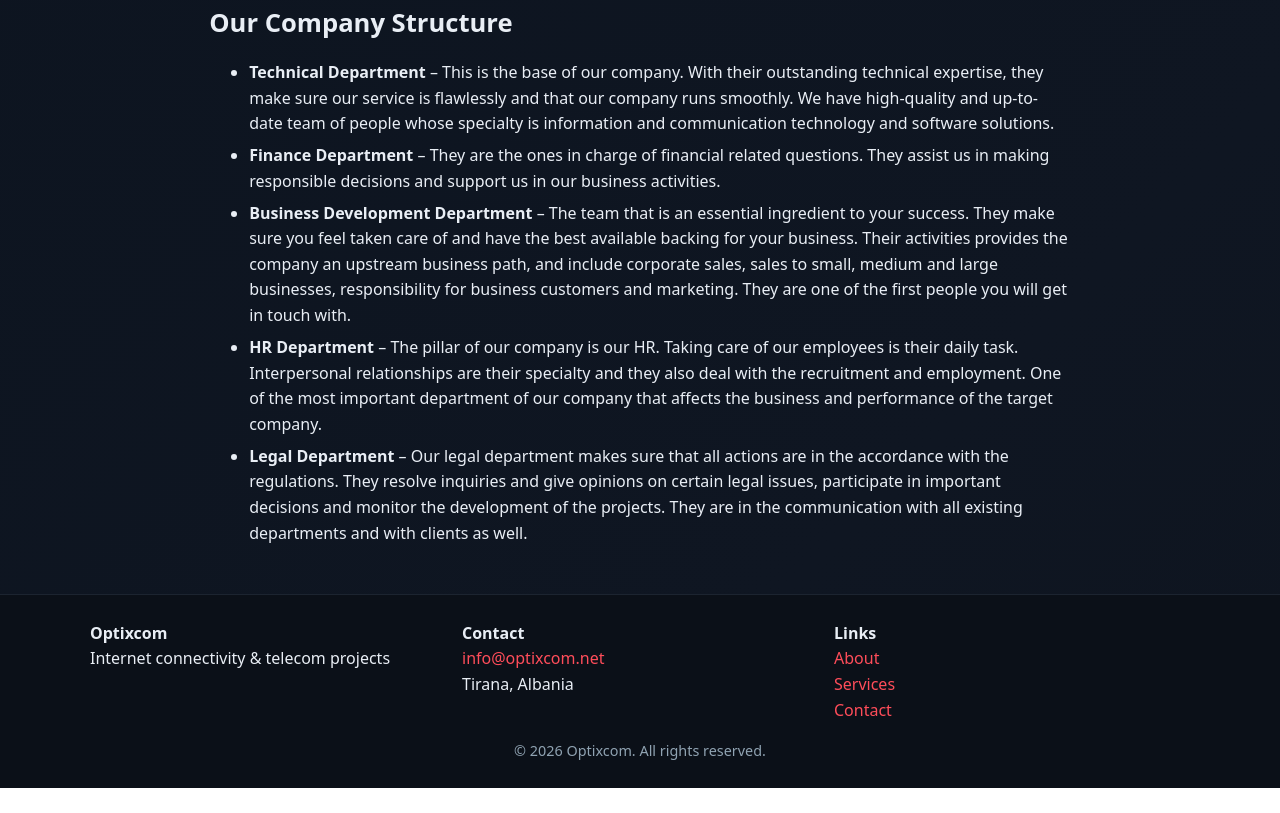
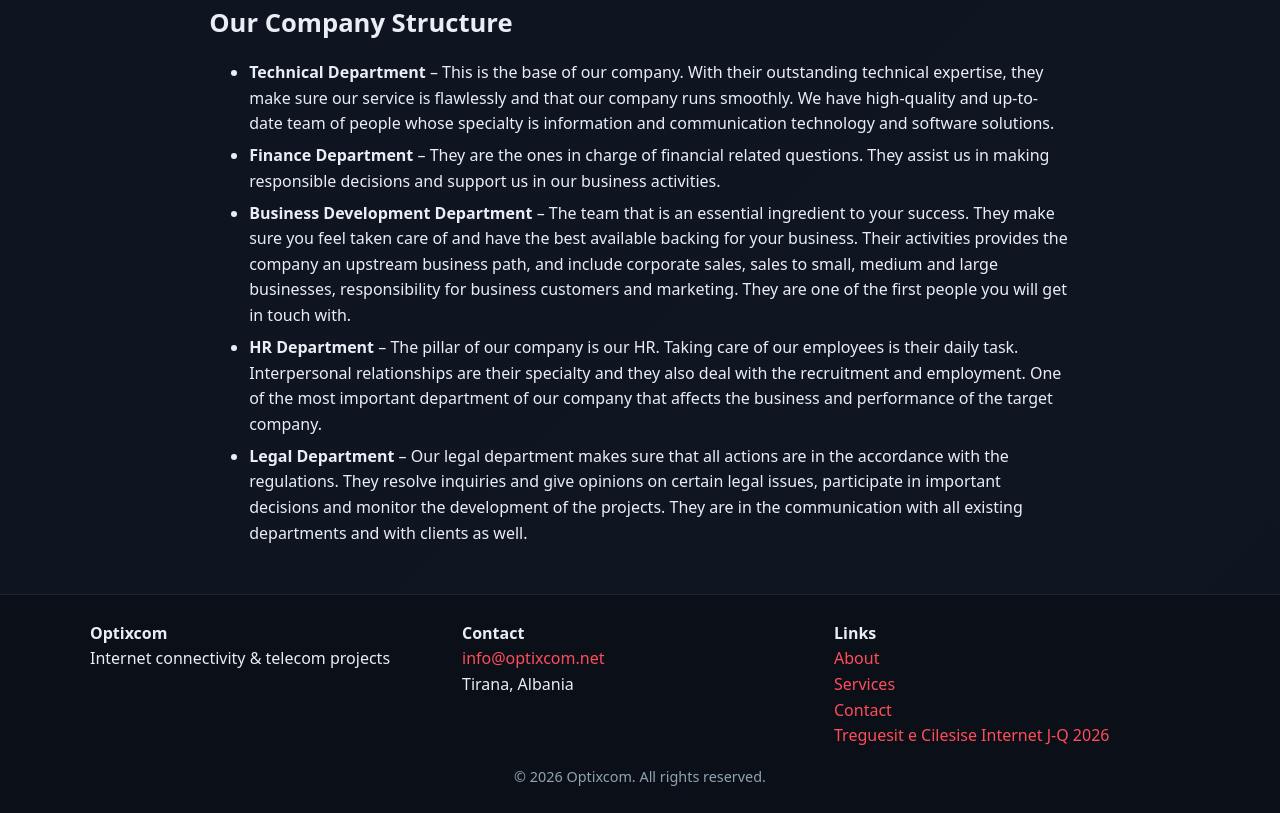
Before and after one commit to n-geraldo/optixcom-web, a website: page about.html in a window 1280 px wide. Shown: the part 762-1575 px from the top of the page. Before the commit the page ends 1550 px from the top, so only its background shows below. Drawn offline with Linux system fonts and the light colour scheme.

Commit message:
Add internet quality report to footer

```diff
--- a/about.html
+++ b/about.html
@@ -48,7 +48,8 @@
       <strong>Links</strong><br>
       <a href="/about.html">About</a><br>
       <a href="/services.html">Services</a><br>
-      <a href="/contact.html">Contact</a>
+      <a href="/contact.html">Contact</a><br>
+      <a href="/public/treguesit-e-cilesise-internet-j-q-2026.pdf" target="_blank" rel="noopener">Treguesit e Cilesise Internet J-Q 2026</a>
     </div>
   </div>
   <div class="footer__legal">© <span id="y"></span> Optixcom. All rights reserved.</div>
```
Also changed, not shown: contact.html (+2 -1 lines), index.html (+2 -1 lines), services.html (+2 -1 lines), 1 other file.
